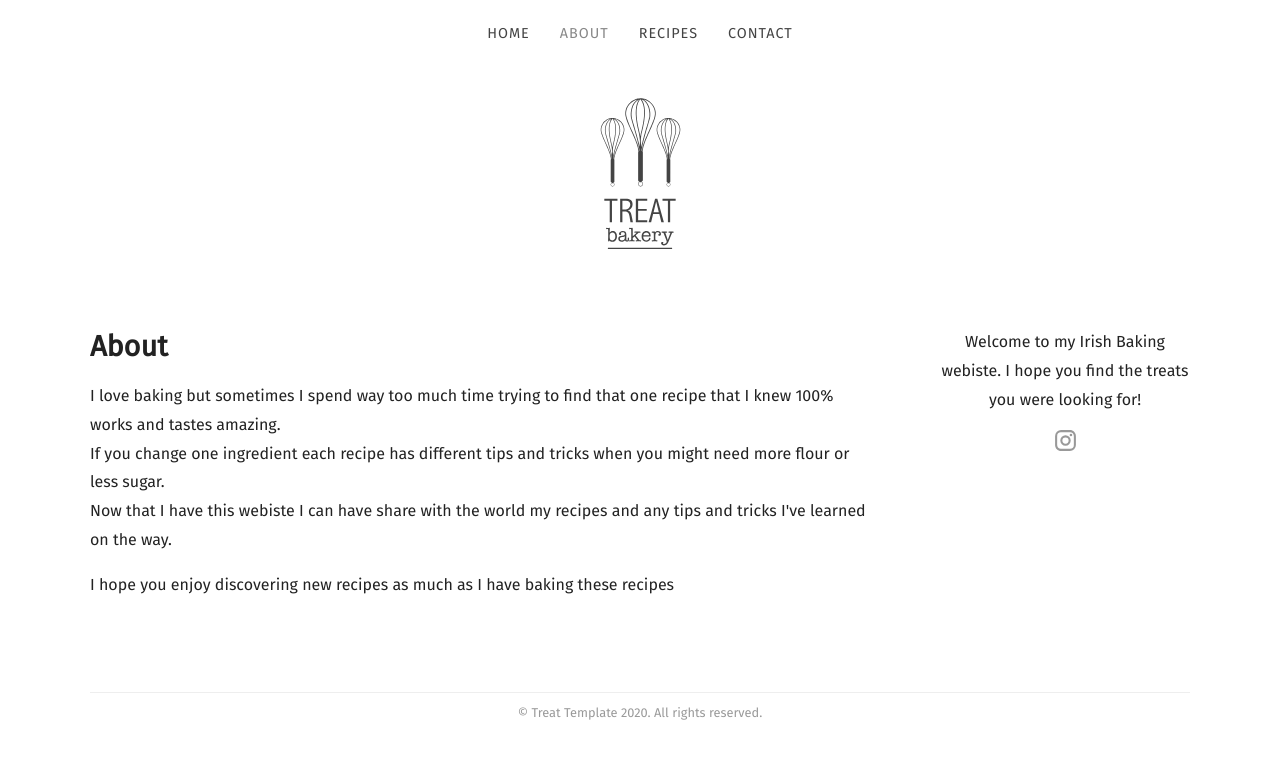
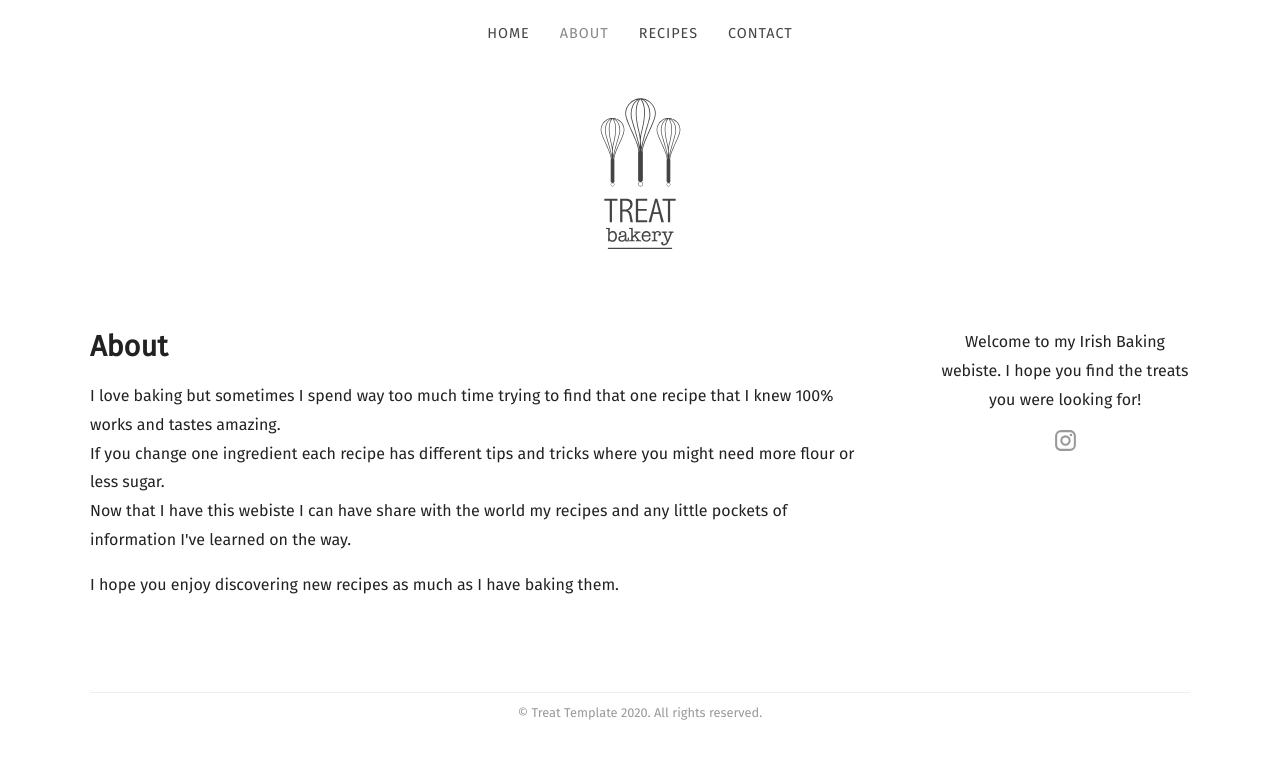
Before and after one commit to mcginleyireland/irishbaking.github.io, a Jekyll site: the page built from about.html, in a window 1280 px wide. Shown: the top 759 px of the page. Built offline with Jekyll 4.4.1, drawn with Linux system fonts in a browser that asks for light colours; some web fonts are replaced.

Commit message:
Updating the about page

```diff
--- a/about.html
+++ b/about.html
@@ -7,8 +7,8 @@ title: About
 <p>I love baking but sometimes I spend way too much time trying to find that one recipe
 that I knew 100% works and tastes amazing.
 <br>
-If you change one ingredient each recipe has different tips and tricks when you might need more flour or less sugar.
+If you change one ingredient each recipe has different tips and tricks where you might need more flour or less sugar.
 <br>
-Now that I have this webiste I can have share with the world my recipes and any tips and tricks I've learned on the way.</p>
-<p>I hope you enjoy discovering new recipes as much as I have baking these recipes</p>
+Now that I have this webiste I can have share with the world my recipes and any little pockets of information I've learned on the way.</p>
+<p>I hope you enjoy discovering new recipes as much as I have baking them.</p>
 </div>
```
